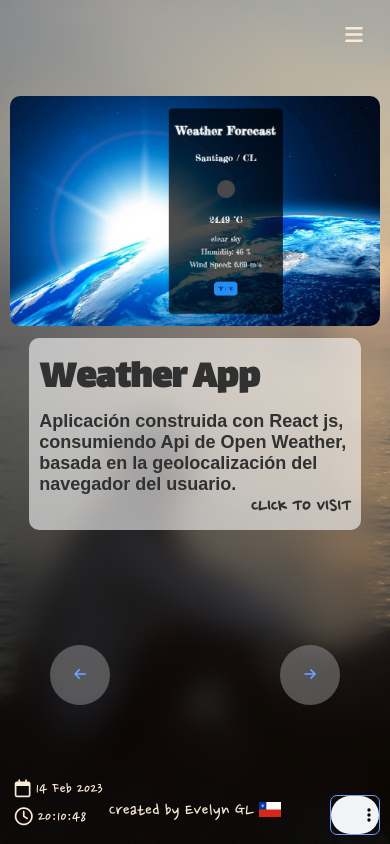
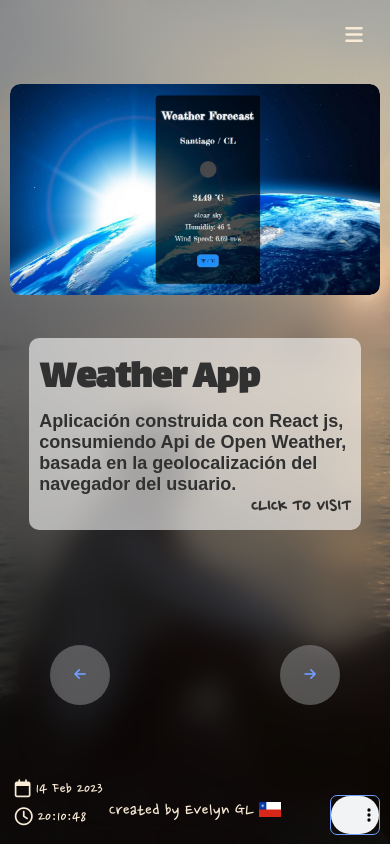
Before and after one commit to EveGarrido/portfolio-evelyn-garrido, a React (Vite) app: page /#/portfolio in a window 390 px wide. Built offline with nearby package versions, Linux system fonts and the light colour scheme.

Commit message:
change order labels section portfolio

```diff
--- a/src/App.css
+++ b/src/App.css
@@ -345,7 +345,7 @@ h3{
 
 .container-image{
   border-radius: 10px;
-  transform: translateY(150%);
+  transform: translateY(200rem);
   animation-name: image;
   animation-duration: 1s;
   animation-delay: 2s;
@@ -354,8 +354,8 @@ h3{
 }
 
 @keyframes image {
-  from { transform: translateY(100%)}
-  to { transform: translateY(0%)}
+  from { transform: translateY(200rem)}
+  to { transform: translateY(0)}
 }
 
 @media(max-width: 480px) {
@@ -364,9 +364,9 @@ h3{
     align-items: center;
     justify-content: center;
     width: 95vw;
-    height: 70vh;
+    height: 25vh;
     position: fixed;
-    bottom: 40%
+    top: 10%;
   }
 }
 
@@ -385,8 +385,8 @@ h3{
 @media(max-width: 480px) {
   .image-proyect{
     border-radius: 10px;
-    width: 100vw;
-    height: 230px;
+    width: 95vw;
+    height: 25vh;
     opacity: 1;
   }
 }
```
